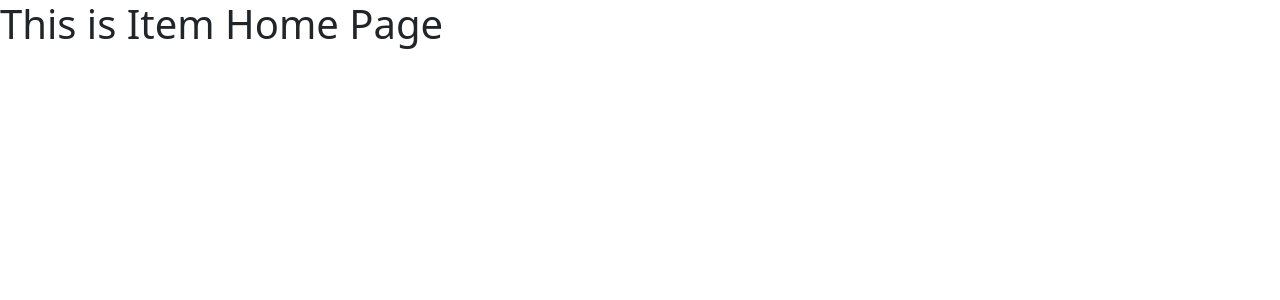
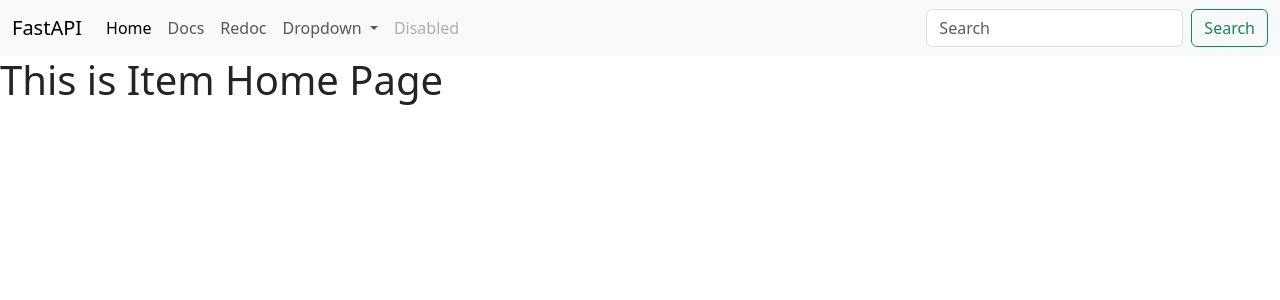
Before and after one commit to DharaniDJ/Listify_App, a FastAPI app: page / in a window 1280 px wide. Shown: the top 300 px of the page. Run offline with FastAPI, Linux system fonts and the light colour scheme.

Commit message:
added navbar

```diff
--- a/templates/base.html
+++ b/templates/base.html
@@ -1,11 +1,12 @@
 <!DOCTYPE html>
 <head>
+    <!--CSS only-->
+    <link href="https://cdn.jsdelivr.net/npm/bootstrap@5.3.0-alpha2/dist/css/bootstrap.min.css" rel="stylesheet">
     {% block title %}
     {% endblock %}
 </head>
 <body>
-    <!--CSS only-->
-    <link href="https://cdn.jsdelivr.net/npm/bootstrap@5.3.0-alpha2/dist/css/bootstrap.min.css" rel="stylesheet">
+    {% include 'navbar.html' %}
     {% block content %}
     {% endblock %}
     <script>
--- /dev/null
+++ b/templates/navbar.html
@@ -0,0 +1,39 @@
+<nav class="navbar navbar-expand-lg bg-body-tertiary">
+    <div class="container-fluid">
+      <a class="navbar-brand" href="#">FastAPI</a>
+      <button class="navbar-toggler" type="button" data-bs-toggle="collapse" data-bs-target="#navbarSupportedContent" aria-controls="navbarSupportedContent" aria-expanded="false" aria-label="Toggle navigation">
+        <span class="navbar-toggler-icon"></span>
+      </button>
+      <div class="collapse navbar-collapse" id="navbarSupportedContent">
+        <ul class="navbar-nav me-auto mb-2 mb-lg-0">
+          <li class="nav-item">
+            <a class="nav-link active" aria-current="page" href="/">Home</a>
+          </li>
+          <li class="nav-item">
+            <a class="nav-link" href="/docs">Docs</a>
+          </li>
+          <li class="nav-item">
+            <a class="nav-link" href="/redoc">Redoc</a>
+          </li>
+          <li class="nav-item dropdown">
+            <a class="nav-link dropdown-toggle" href="#" role="button" data-bs-toggle="dropdown" aria-expanded="false">
+              Dropdown
+            </a>
+            <ul class="dropdown-menu">
+              <li><a class="dropdown-item" href="#">Action</a></li>
+              <li><a class="dropdown-item" href="#">Another action</a></li>
+              <li><hr class="dropdown-divider"></li>
+              <li><a class="dropdown-item" href="#">Something else here</a></li>
+            </ul>
+          </li>
+          <li class="nav-item">
+            <a class="nav-link disabled">Disabled</a>
+          </li>
+        </ul>
+        <form class="d-flex" role="search">
+          <input class="form-control me-2" type="search" placeholder="Search" aria-label="Search">
+          <button class="btn btn-outline-success" type="submit">Search</button>
+        </form>
+      </div>
+    </div>
+  </nav>
```
